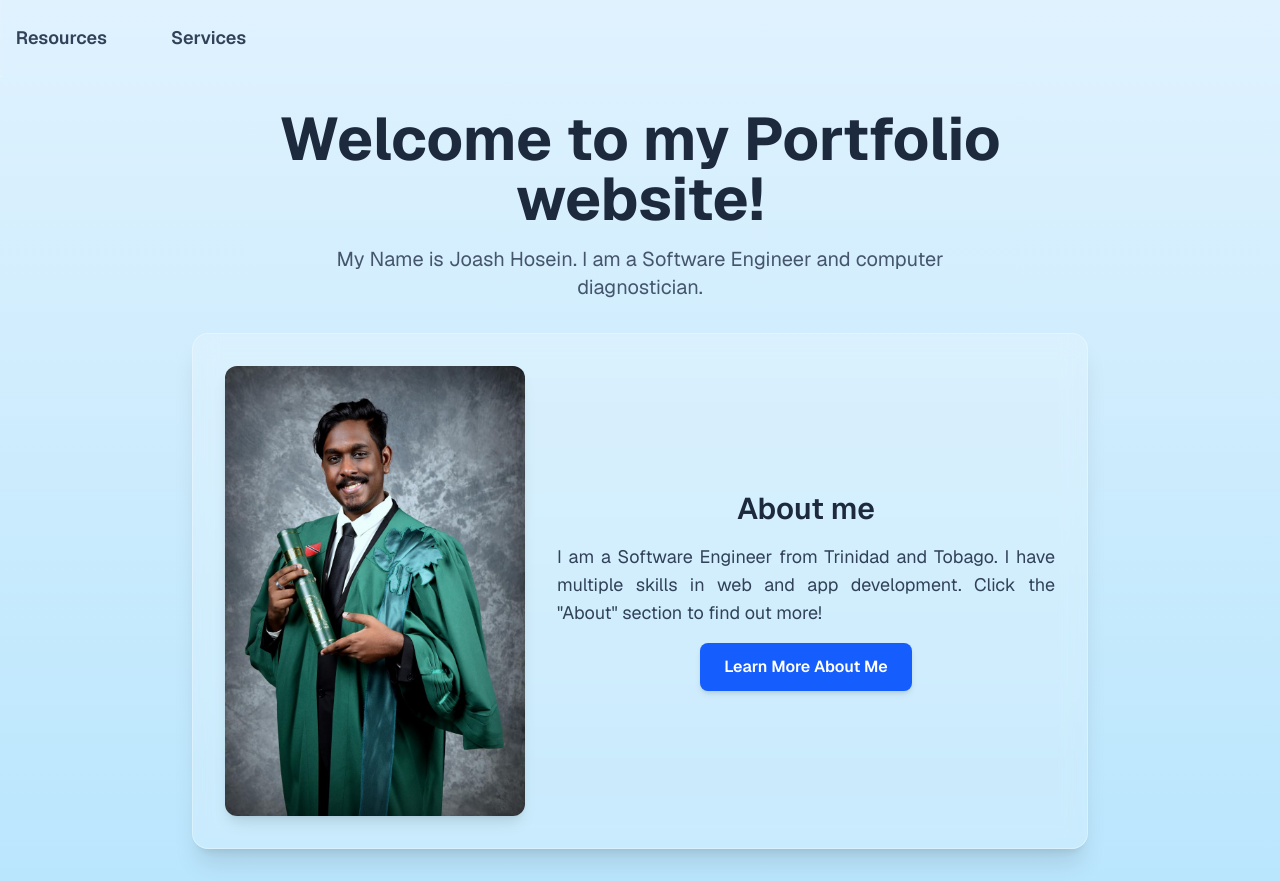
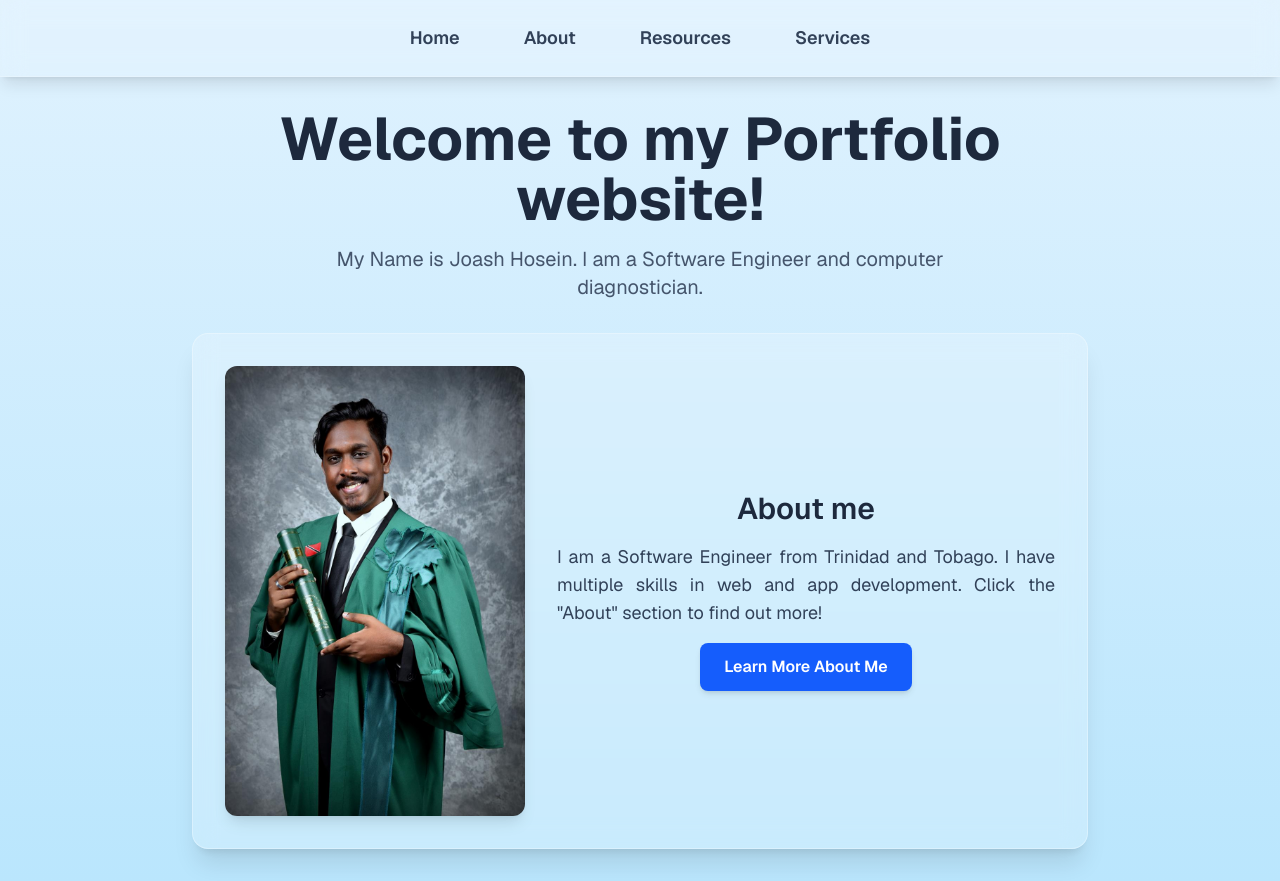
Before and after one commit to Joash-Hosein/personalPort1, a Next.js app: page / in a window 1280 px wide. Built offline with nearby package versions, Linux system fonts and the light colour scheme.

Commit message:
Adjust header width for responsive design

```diff
--- a/src/app/layout.tsx
+++ b/src/app/layout.tsx
@@ -15,7 +15,7 @@ const geistMono = Geist_Mono({
 
 export function Header(){
   return(
-    <header className="w-full sm:w-0.5 bg-white/10 backdrop-blur-md border-b border-white/20 shadow-lg">
+    <header className="md:min-w-0.5 lg:w-full sm:w-1/2 bg-white/10 backdrop-blur-md border-b border-white/20 shadow-lg">
       <div className="max-w-7xl mx-auto px-4 py-4">
         <nav className="flex justify-center space-x-8">
           <Link className="text-lg font-semibold text-slate-700 dark:text-slate-200 hover:text-blue-600 dark:hover:text-blue-400 transition-colors duration-200 px-4 py-2 rounded-lg hover:bg-white/10" href="/">Home</Link>
```
